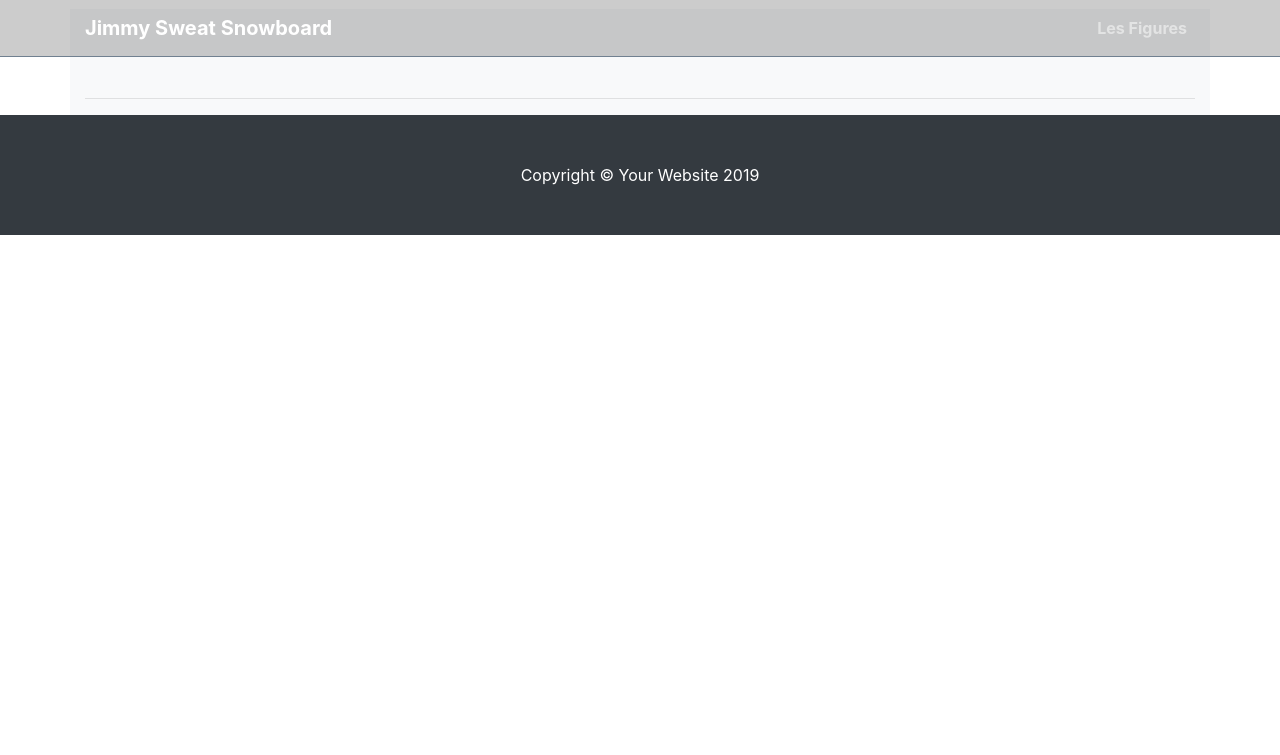
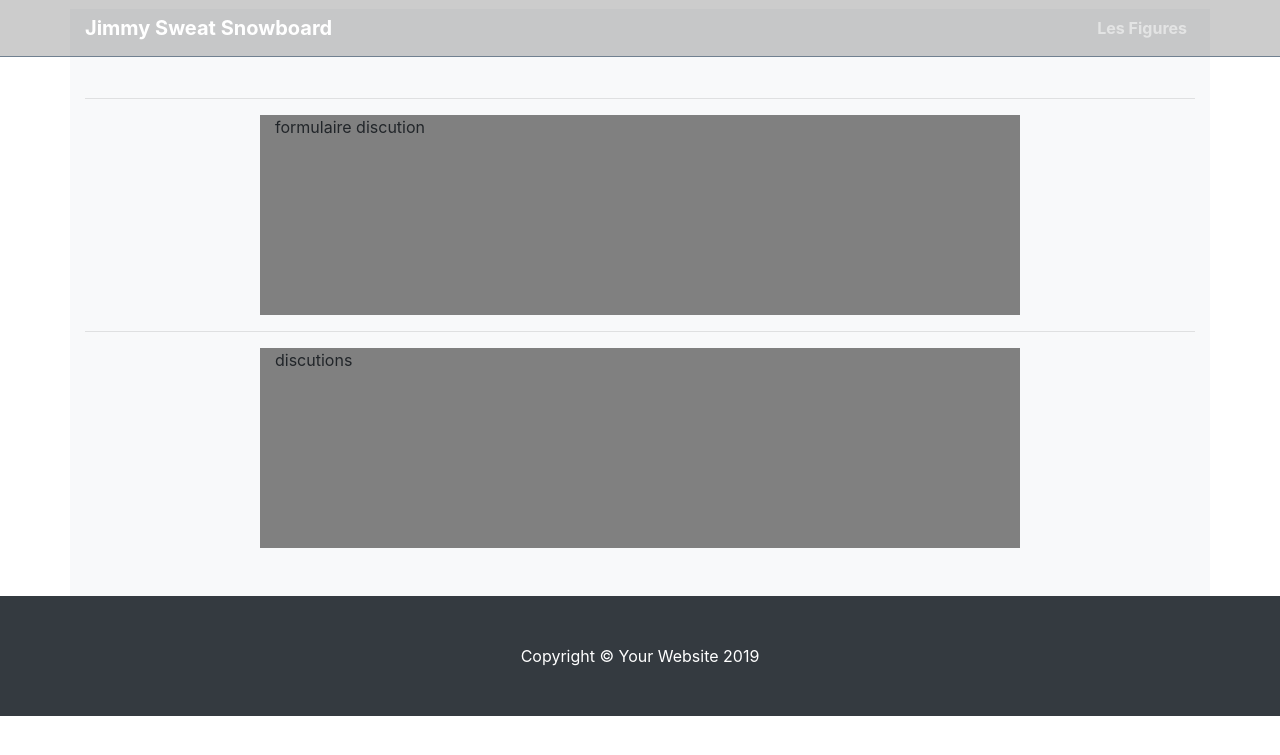
Before and after one commit to jeremybouvier/openclassrooms-projet6, a Symfony app: template templates/trick/show.html.twig in a window 1280 px wide. Shown: the top 755 px of the page. Run offline with Twig, Linux system fonts and the light colour scheme; the template is opened without the code that fills it, so the values that code supplies are empty; some libraries are stand-ins or nearby versions.

Commit message:
Réalisation of Trick controller and Trick view

```diff
--- a/src/Controller/TrickController.php
+++ b/src/Controller/TrickController.php
@@ -69,7 +69,7 @@ class TrickController extends  AbstractController
     {
         $trick = $this->repository->find(['id' => $id]);
         $media = $mediaRepository->findBy(['trickId'=> $trick]);
-    dump($groupRepository->findAll());
+
 
         return $this->render('trick/show.html.twig', [
             'activeMenu' => 'tricks',
--- a/templates/trick/show.html.twig
+++ b/templates/trick/show.html.twig
@@ -35,5 +35,18 @@
             </div>
         </div>
         <hr>
+        <div class="row">
+            <div class="col-12 col-lg-8 offset-lg-2" style="background-color: grey;height: 200px;">
+                formulaire discution
+
+            </div>
+        </div>
+        <hr>
+        <div class="row">
+            <div class="col-12 col-lg-8 offset-lg-2 mb-5" style="background-color: grey;height: 200px;">
+                discutions
+
+            </div>
+        </div>
     </div>
 {% endblock %}
```
